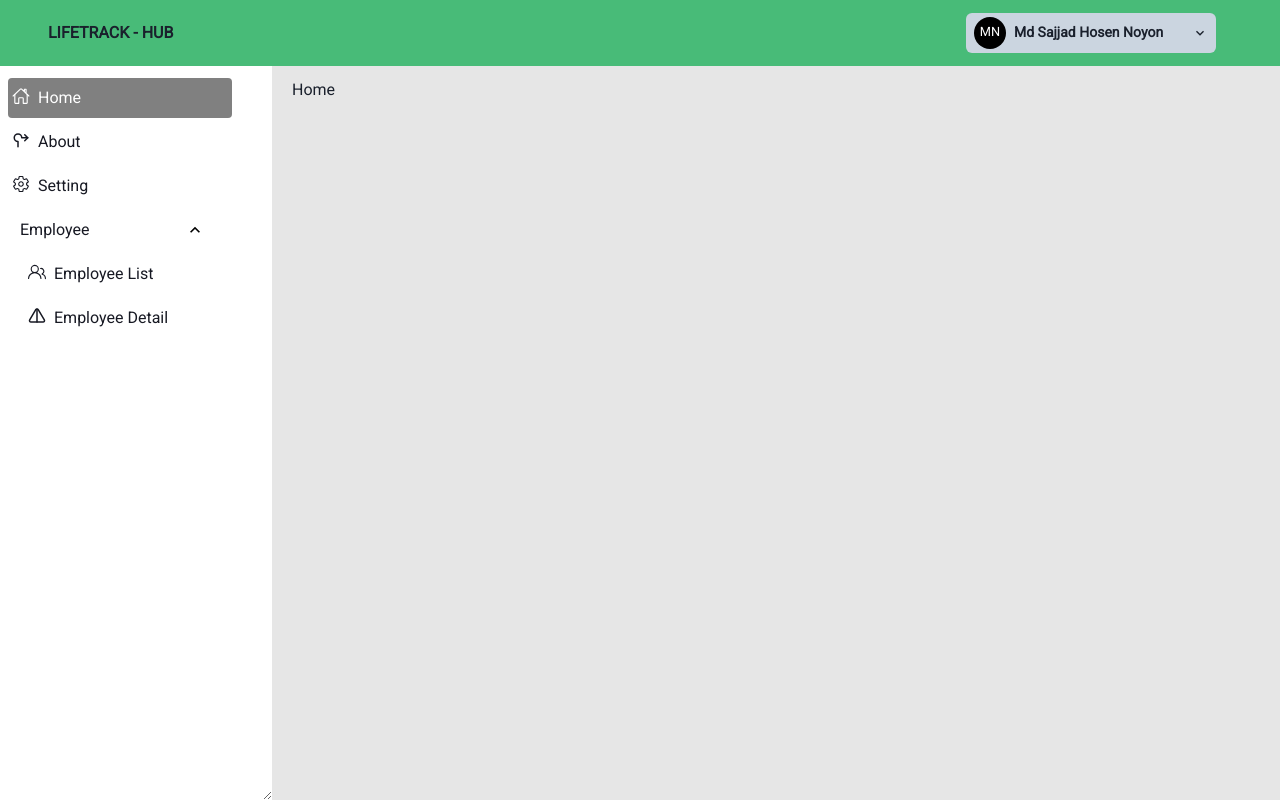
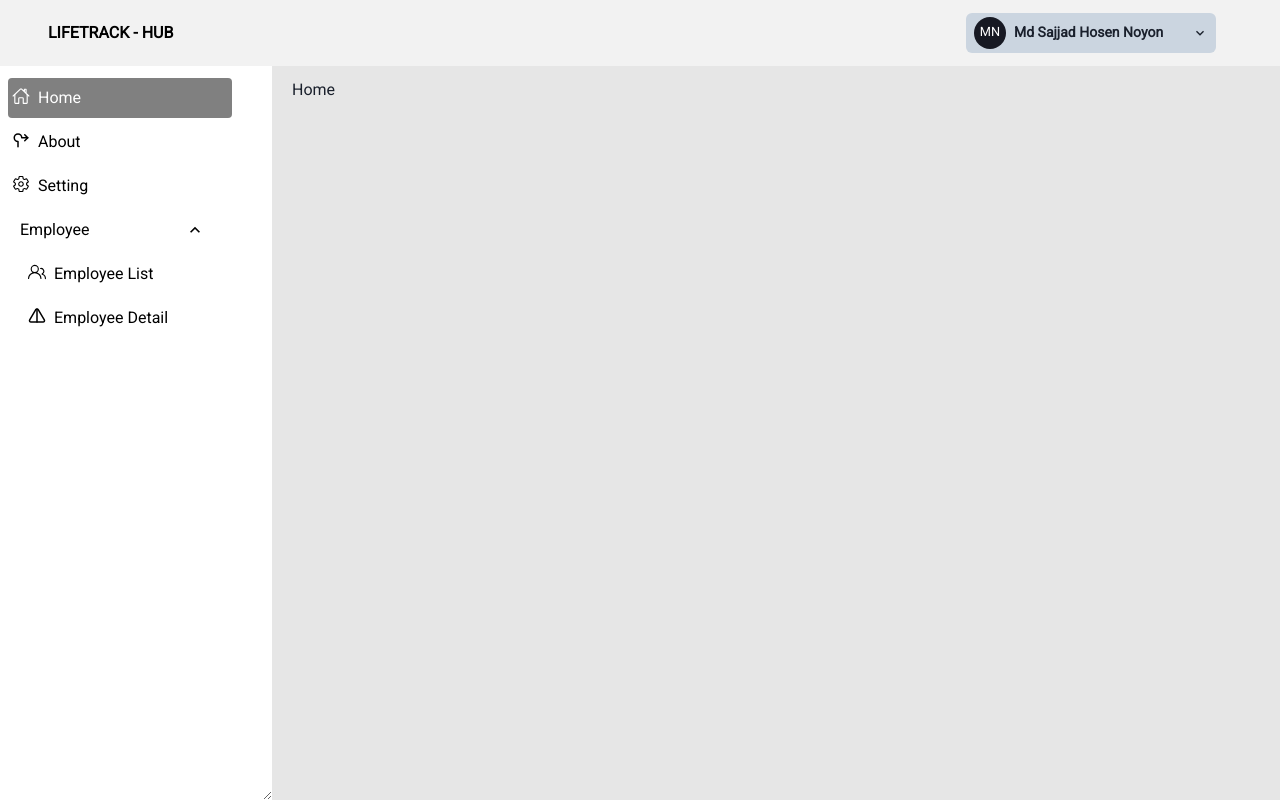
Before and after one commit to NYN31/life-track-hub, a React (Vite) app in the folder lifetrackhub-fe/: page /home in a window 1280 px wide. Built offline with nearby package versions, Linux system fonts and the light colour scheme.

Commit message:
add global color for each section

```diff
--- a/lifetrackhub-fe/src/components/common/CommonMenu.tsx
+++ b/lifetrackhub-fe/src/components/common/CommonMenu.tsx
@@ -26,7 +26,7 @@ const CommonMenu = () => {
   const name = 'Md Sajjad Hosen Noyon';
 
   async function handleLogout() {
-    //await logout({}).unwrap();
+    await logout({}).unwrap();
     navigate('/login', { replace: true });
   }
 
@@ -65,7 +65,7 @@ const CommonMenu = () => {
         as="b"
         onClick={action}
         bg="gray.200"
-        color="gray.900"
+        color="menu.list_text"
       >
         <Flex gap={2}>
           {icon} {text}
@@ -77,7 +77,7 @@ const CommonMenu = () => {
   return (
     <Menu>
       <MenuButton
-        bg="gray.300"
+        bg="menu.bg"
         mx={4}
         px={2}
         minWidth="250px"
@@ -86,15 +86,20 @@ const CommonMenu = () => {
         rightIcon={<ChevronDownIcon />}
       >
         <Flex align="center" gap={2} fontSize="sm">
-          <Avatar size="sm" name={name} bg="black" color="white" />
+          <Avatar
+            size="sm"
+            name={name}
+            bg="menu.avatar_bg"
+            color="menu.avatar_text"
+          />
           {getName(name)}
         </Flex>
       </MenuButton>
       <MenuList
         p={1}
-        bg="gray.200"
+        bg="menu.list_bg"
         border="1px"
-        borderColor="gray.default"
+        borderColor="menu.list_border"
         fontSize="sm"
       >
         {menuItemsData.map(item =>
--- a/lifetrackhub-fe/src/components/common/MobileSidebar.tsx
+++ b/lifetrackhub-fe/src/components/common/MobileSidebar.tsx
@@ -17,7 +17,7 @@ const MobileSidebar: React.FC<{
     <Drawer isOpen={isOpenDrawer} placement="left" onClose={onCloseDrawer}>
       <DrawerOverlay />
       <DrawerContent minW={sidebarWidth}>
-        <DrawerBody p="0px" m="0px" bg="#e2136e">
+        <DrawerBody p="0px" m="0px">
           <Sidebar
             onCloseDrawer={onCloseDrawer}
             isMobileSidebar={isMobileSidebar}
--- a/lifetrackhub-fe/src/components/common/Navbar.tsx
+++ b/lifetrackhub-fe/src/components/common/Navbar.tsx
@@ -8,9 +8,9 @@ const Navbar: React.FC<{
   onOpenDrawer: () => void;
 }> = ({ onOpenDrawer }) => {
   return (
-    <Flex px={['2rem', '2rem', '3rem']} py=".8rem" bg="primary">
+    <Flex px={['2rem', '2rem', '3rem']} py=".8rem" bg="navbar.bg">
       <Flex justify="center" align="center">
-        <Text fontWeight={800} textTransform="uppercase">
+        <Text fontWeight={800} textTransform="uppercase" color="navbar.text">
           {BANNAR_NAME}
         </Text>
       </Flex>
--- a/lifetrackhub-fe/src/components/common/ProtectedRoute.tsx
+++ b/lifetrackhub-fe/src/components/common/ProtectedRoute.tsx
@@ -34,7 +34,7 @@ const ProtectedRoute: React.FC<{ children: JSX.Element | JSX.Element[] }> = ({
             sidebarWidth={SIDEBAR_WIDTH}
           />
 
-          <Box flex="1" px={[3, 4, 5]} py={3} bg="tertiary_white" overflowY="auto">
+          <Box flex="1" px={[3, 4, 5]} py={3} bg="body" overflowY="auto">
             {children}
           </Box>
         </Flex>
--- a/lifetrackhub-fe/src/components/common/Sidebar.tsx
+++ b/lifetrackhub-fe/src/components/common/Sidebar.tsx
@@ -45,19 +45,19 @@ const Sidebar: React.FC<{
         borderRadius="4px"
         color={
           label.toLowerCase() === location.pathname.toLowerCase()
-            ? 'white'
-            : 'gray.900'
+            ? 'sidebar.hover_text'
+            : 'sidebar.text'
         }
         w={56}
         bg={
           label.toLowerCase() === location.pathname.toLowerCase()
-            ? 'gray.hover'
+            ? 'sidebar.hover_bg'
             : ''
         }
         onClick={() => handleNavigation(path)}
         _hover={{
-          bg: `${colors.gray.hover} !important`,
-          color: 'white !important',
+          bg: `${colors.sidebar.hover_bg} !important`,
+          color: `${colors.sidebar.hover_text} !important`,
           borderRadius: '4px',
         }}
       >
@@ -86,7 +86,7 @@ const Sidebar: React.FC<{
           <Accordion key={index} defaultIndex={idx} allowToggle={true}>
             <AccordionItem border={0}>
               <AccordionButton maxW={56} gap={24}>
-                <Box color="gray.900">{item.title}</Box>
+                <Box color="sidebar.text">{item.title}</Box>
                 <Box>
                   <AccordionIcon color="black" />
                 </Box>
@@ -111,7 +111,7 @@ const Sidebar: React.FC<{
     <Flex
       height="100%"
       minW="250px"
-      bg="white"
+      bg="sidebar.bg"
       px={1}
       pt={2}
       pb={4}
--- a/lifetrackhub-fe/src/constants/extend-theme/colors.ts
+++ b/lifetrackhub-fe/src/constants/extend-theme/colors.ts
@@ -1,13 +1,26 @@
 export const colors = {
-  primary: '#48BB78',
-  secondary: '#F8F8F8',
-  hover: 'gray',
-  black: '#000',
-  white: '#fff',
-  secondary_white: '#F2F2F2',
-  tertiary_white: '#e6e6e6',
+  primary: '#F2F2F2',
+  body: '#e6e6e6',
   gray: {
     default: '#CBD5E0',
     hover: 'gray',
   },
+  sidebar: {
+    bg: '#fff',
+    text: '#000',
+    hover_bg: 'gray',
+    hover_text: '#fff',
+  },
+  navbar: {
+    bg: '#f2f2f2',
+    text: '#000',
+  },
+  menu: {
+    bg: '#CBD5E0',
+    avatar_bg: '#171923',
+    avatar_text: '#FFFFFF',
+    list_bg: '#E2E8F0',
+    list_border: '#CBD5E0',
+    list_text: '#171923',
+  },
 };
--- a/lifetrackhub-fe/src/constants/sidebar/items-title-and-path.ts
+++ b/lifetrackhub-fe/src/constants/sidebar/items-title-and-path.ts
@@ -1,6 +1,6 @@
 // COMMON
 export const ROOT = 'Home';
-export const ROOT_PATH = '/home';
+export const ROOT_PATH = '/';
 
 export const LOGIN = 'Login';
 export const LOGIN_PATH = '/login';
```
